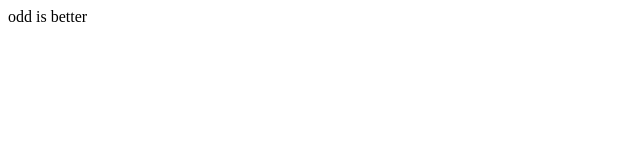
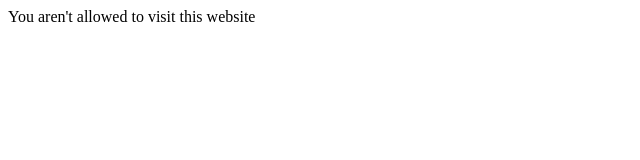
Before and after one commit to Ceymikey/Drippytaart, a website: page index.html in a window 1280 px wide. Shown: the whole page, without its empty margins (0-640 px from the left). Drawn offline with Linux system fonts and the light colour scheme.

Commit message:
Update index.html

```diff
--- a/index.html
+++ b/index.html
@@ -1 +1 @@
-<html>odd is better<html>
+<html>You aren't allowed to visit this website<html>
```
